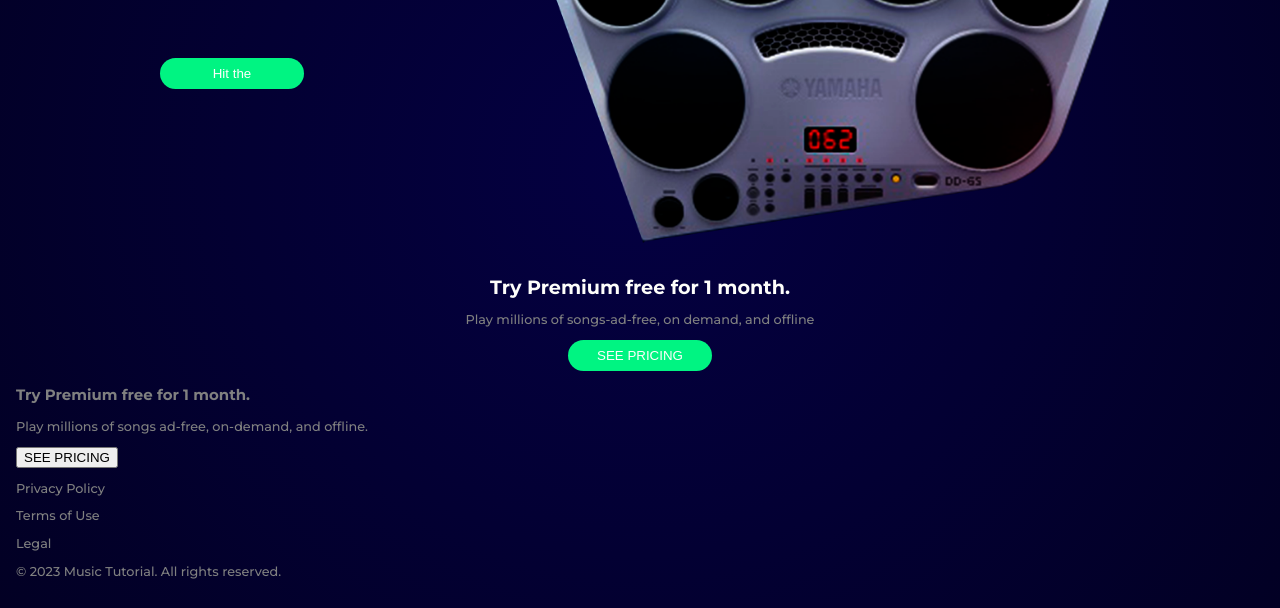
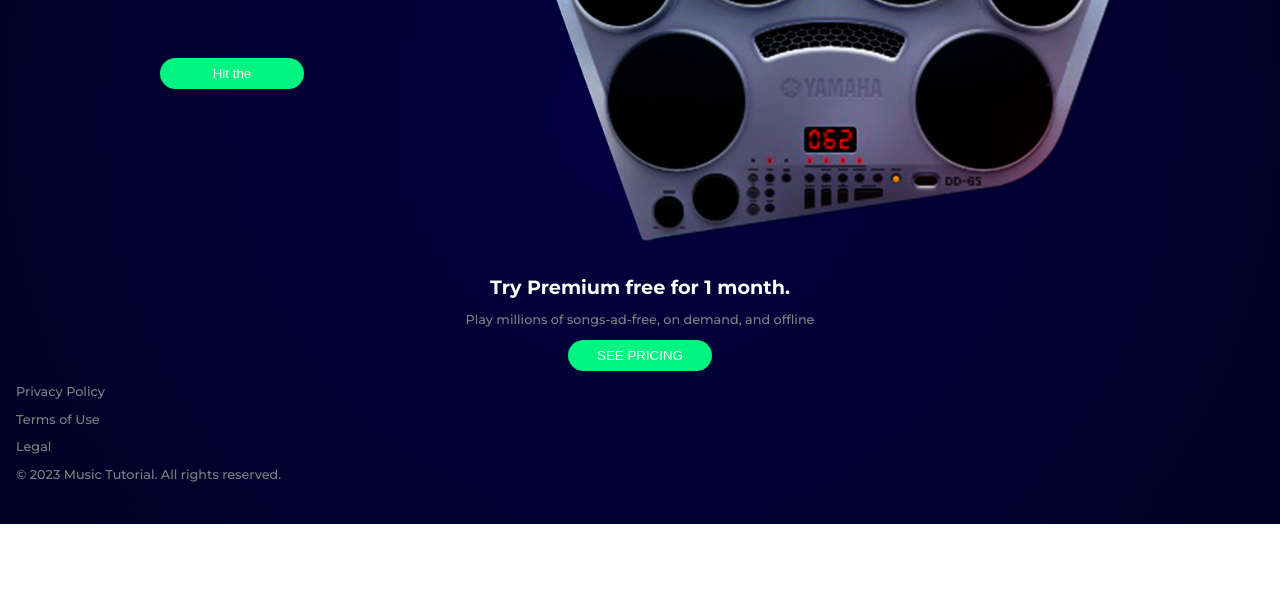
Before and after one commit to albegosu/MusicApp, a website: page public/index.html in a window 1280 px wide. Shown: the part 276-884 px from the top of the page. After the commit the page ends 800 px from the top, so only its background shows below. Drawn offline with nearby package versions, Linux system fonts and the light colour scheme.

Commit message:
Arreglos secciones index.HTML

```diff
--- a/public/index.html
+++ b/public/index.html
@@ -45,28 +45,6 @@
         <p id="premium__p">Play millions of songs-ad-free, on demand, and offline</p>
         <button id="premium__btn"><a href="#">SEE PRICING</a></button>
     </section>
-    <!-- <section class="featured-instruments">
-        <h2>Featured Instruments</h2>
-        <div class="instrument-card">
-            <img src="/images/Guitar.jpeg" alt="Guitar">
-            <h3>Guitar</h3>
-            <p>Learn to play the guitar with our comprehensive lessons.</p>
-            <a href="#" class="learn-more-btn">Learn More</a>
-        </div>
-        <div class="instrument-card">
-            <img src="/images/piano.jpg" alt="Piano">
-            <h3>Piano</h3>
-            <p>Master the piano and impress your friends and family.</p>
-            <a href="#" class="learn-more-btn">Learn More</a>
-        </div>
-    </section> -->
-    <!-- ------Premium------ -->
-    <div class="premium">
-        <h3 class="first">Try Premium free for 1 month.</h3>
-        <p>Play millions of songs ad-free, on-demand, and offline.</p>
-        <button id="price">SEE PRICING</button>
-    </div>
-
     <footer class="footer">
         <div class="footer__menu">
             <p>Privacy Policy</p>
```
